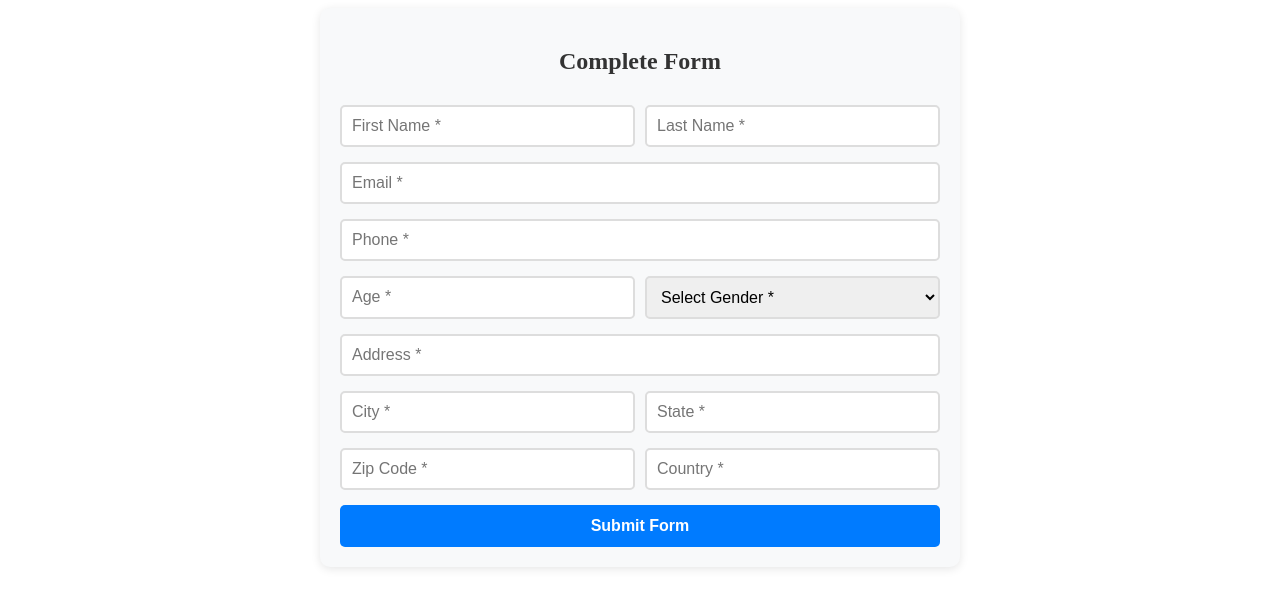
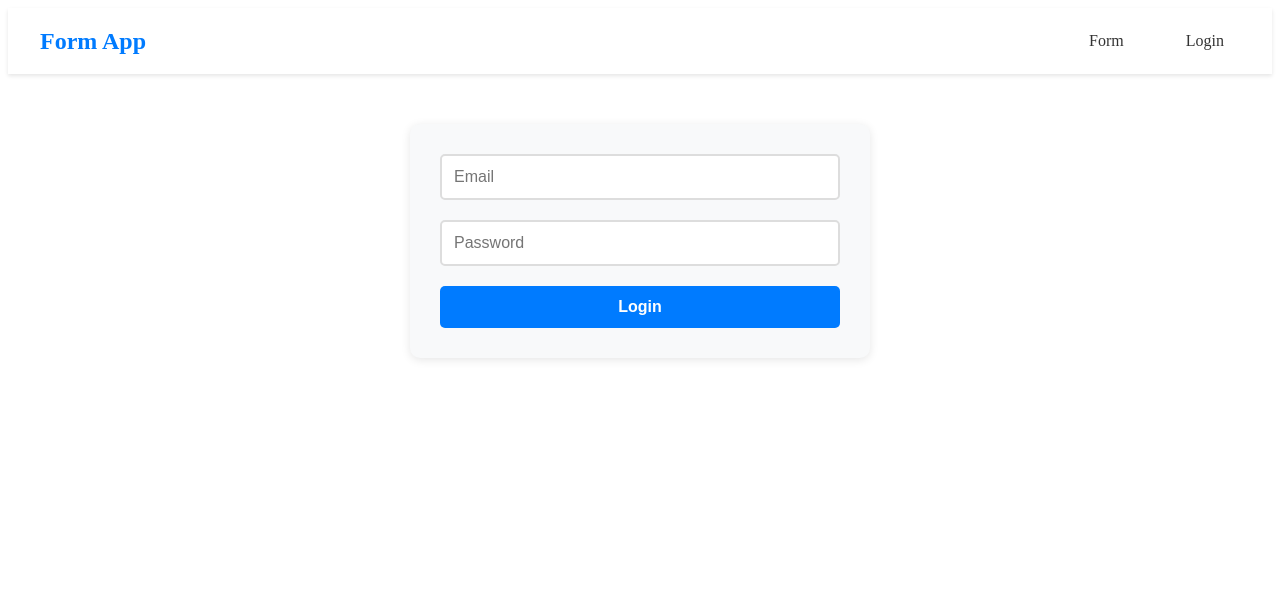
Before and after one commit to Dhruv-9311/Form-Frontend, a React (Vite) app: page /login in a window 1280 px wide. Shown: the top 608 px of the page. Built offline with nearby package versions, Linux system fonts and the light colour scheme.

Commit message:
Made a login page & a navbar

```diff
--- a/package.json
+++ b/package.json
@@ -12,7 +12,8 @@
   "dependencies": {
     "axios": "^1.13.5",
     "react": "^19.2.0",
-    "react-dom": "^19.2.0"
+    "react-dom": "^19.2.0",
+    "react-router-dom": "^7.13.0"
   },
   "devDependencies": {
     "@eslint/js": "^9.39.1",
--- a/src/App.jsx
+++ b/src/App.jsx
@@ -1,9 +1,17 @@
-
 import Form from './Component/Form.jsx'
+import Login from './Component/Login.jsx'
+import Navbar from './Component/Navbar.jsx'
+import { BrowserRouter as Router, Routes, Route } from 'react-router-dom'
 
 function App() {
   return (
-    <Form />
+    <Router>
+      <Navbar />
+      <Routes>
+        <Route path="/" element={<Form />} />
+        <Route path="/login" element={<Login />} />
+      </Routes>
+    </Router>
   )
 }
 
--- a/src/Component/Form.jsx
+++ b/src/Component/Form.jsx
@@ -7,6 +7,7 @@ const Form = () => {
     firstName: '',
     lastName: '',
     email: '',
+    password: '',
     phone: '',
     age: '',
     gender: '',
@@ -37,6 +38,7 @@ const Form = () => {
           firstName: '',
           lastName: '',
           email: '',
+          password: '',
           phone: '',
           age: '',
           gender: '',
@@ -85,6 +87,16 @@ const Form = () => {
           placeholder="Email *"
           name="email"
           value={formData.email}
+          onChange={handleChange}
+          required
+          className="form-input"
+        />
+
+        <input
+          type="password"
+          placeholder="Password *"
+          name="password"
+          value={formData.password}
           onChange={handleChange}
           required
           className="form-input"
@@ -180,7 +192,7 @@ const Form = () => {
           type="submit"
           className="submit-button"
         >
-          Submit Form
+          Register
         </button>
       </form>
     </div>
--- /dev/null
+++ b/src/Component/Login.css
@@ -0,0 +1,43 @@
+.login-container {
+  max-width: 400px;
+  margin: 50px auto;
+  padding: 30px;
+  background-color: #f8f9fa;
+  border-radius: 10px;
+  box-shadow: 0 2px 10px rgba(0,0,0,0.1);
+}
+
+.login-container form {
+  display: flex;
+  flex-direction: column;
+  gap: 20px;
+}
+
+.login-container input {
+  padding: 12px;
+  border: 2px solid #ddd;
+  border-radius: 5px;
+  font-size: 16px;
+  transition: border-color 0.3s;
+}
+
+.login-container input:focus {
+  outline: none;
+  border-color: #007bff;
+}
+
+.login-container button {
+  padding: 12px;
+  background-color: #007bff;
+  color: white;
+  border: none;
+  border-radius: 5px;
+  cursor: pointer;
+  font-size: 16px;
+  font-weight: 600;
+  transition: background-color 0.3s;
+}
+
+.login-container button:hover {
+  background-color: #0056b3;
+}
--- /dev/null
+++ b/src/Component/Login.jsx
@@ -0,0 +1,57 @@
+import React, { useState } from 'react'
+import './Login.css'
+import axios from 'axios'
+
+const Login = () => {
+    const [email, setEmail] = useState('');
+    const [password, setPassword] = useState('');
+
+
+
+    const handleChange = (e) => {
+      if(e.target.name === 'email') {
+        setEmail(e.target.value);
+      } else if(e.target.name === 'password') {
+        setPassword(e.target.value);
+      }
+    }
+
+    const handleSubmit = (e) => {
+        e.preventDefault();
+        console.log('Login attempt:', { email, password });
+        axios.post('http://localhost:3001/forms/login/post', { email, password }).then((response) => {
+            console.log(response);
+            if(response.status === 200 || response.status === 201) {
+                setEmail('');
+                setPassword('');
+            }
+        }).catch((error) => {
+            console.log(error);
+        })
+    }
+  return (
+    <div className='login-container'>
+        <form onSubmit={handleSubmit}>
+            <input
+              type="email"
+              name="email"
+              placeholder="Email"
+              value={email}
+              onChange={handleChange}
+              required
+            />
+            <input
+              type="password"
+              name="password"
+              placeholder="Password"
+              value={password}
+              onChange={handleChange}
+              required
+            />
+            <button type="submit">Login</button>
+        </form>
+    </div>
+  )
+}
+
+export default Login
--- /dev/null
+++ b/src/Component/Navbar.css
@@ -0,0 +1,70 @@
+.navbar {
+  background-color: #ffffff;
+  box-shadow: 0 2px 4px rgba(0,0,0,0.1);
+  padding: 1rem 0;
+  margin-bottom: 30px;
+}
+
+.nav-container {
+  max-width: 1200px;
+  margin: 0 auto;
+  padding: 0 20px;
+  display: flex;
+  justify-content: space-between;
+  align-items: center;
+}
+
+.nav-logo {
+  color: #007bff;
+  font-size: 1.5rem;
+  font-weight: bold;
+  margin: 0;
+}
+
+.nav-menu {
+  display: flex;
+  list-style: none;
+  margin: 0;
+  padding: 0;
+  gap: 30px;
+}
+
+.nav-item {
+  margin: 0;
+}
+
+.nav-link {
+  text-decoration: none;
+  color: #333;
+  font-weight: 500;
+  padding: 8px 16px;
+  border-radius: 5px;
+  transition: all 0.3s ease;
+  display: block;
+}
+
+.nav-link:hover {
+  background-color: #007bff;
+  color: white;
+}
+
+.nav-link.active {
+  background-color: #007bff;
+  color: white;
+}
+
+/* Responsive Design */
+@media (max-width: 768px) {
+  .nav-container {
+    flex-direction: column;
+    gap: 20px;
+  }
+
+  .nav-menu {
+    gap: 15px;
+  }
+
+  .nav-logo {
+    font-size: 1.3rem;
+  }
+}
--- /dev/null
+++ b/src/Component/Navbar.jsx
@@ -0,0 +1,23 @@
+import React from 'react'
+import { Link } from 'react-router-dom'
+import './Navbar.css'
+
+const Navbar = () => {
+  return (
+    <nav className="navbar">
+      <div className="nav-container">
+        <h2 className="nav-logo">Form App</h2>
+        <ul className="nav-menu">
+          <li className="nav-item">
+            <Link to="/" className="nav-link">Form</Link>
+          </li>
+          <li className="nav-item">
+            <Link to="/login" className="nav-link">Login</Link>
+          </li>
+        </ul>
+      </div>
+    </nav>
+  )
+}
+
+export default Navbar
```
Also changed, not shown: 1 other file (tests, documents, lock files or other folders).
